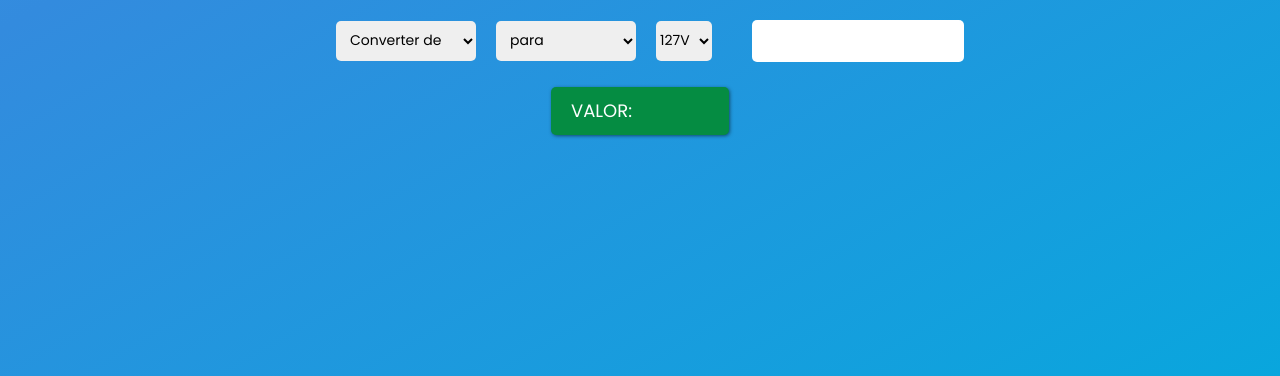
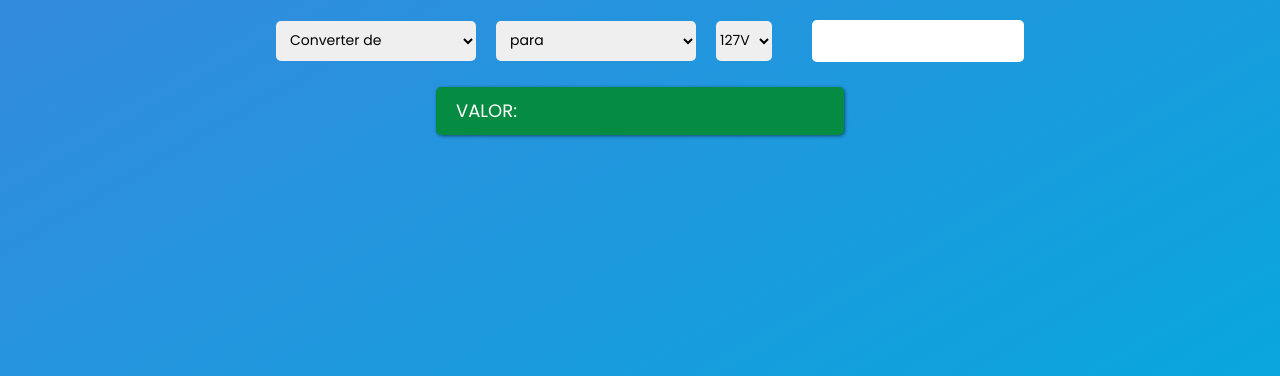
Before and after one commit to Gill3s0x01/energy-conversion, a plain HTML site: page index.html in a window 1280 px wide. Shown: the part 424-800 px from the top of the page. Drawn offline with Linux system fonts and the light colour scheme.

Commit message:
(hotfix) alterded dimension widht button result

```diff
--- a/style.css
+++ b/style.css
@@ -55,7 +55,7 @@ select {
 
 .selectEnergy #energyInt,
 .selectEnergy #energyFort {
-  width: 140px;
+  width: 200px;
   height: 30px;
   border: none;
   outline: 0;
@@ -145,14 +145,14 @@ p {
   font-size: 1.125rem;
   background: #058c42;
   border-radius: 5px;
-  padding: 10px 30px 10px 20px;
+  padding: 10px 100px 10px 20px;
   -webkit-box-shadow: 1px 1px 4px -1px rgba(0, 0, 0, 0.75);
   -moz-box-shadow: 1px 1px 4px -1px rgba(0, 0, 0, 0.75);
   box-shadow: 1px 1px 4px -1px rgba(0, 0, 0, 0.75);
   margin-left: 40px;
   display: block;
   margin: 0 auto;
-  width: 8rem;
+  width: 18rem;
   height: 1.8rem;
 }
 
```
